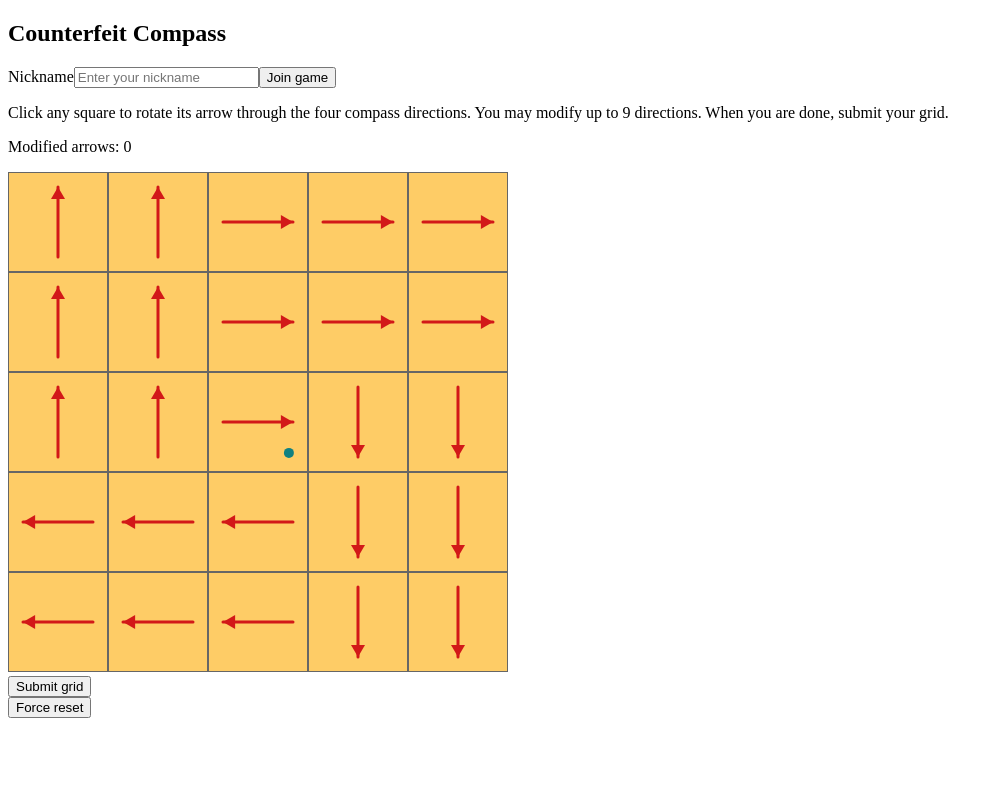
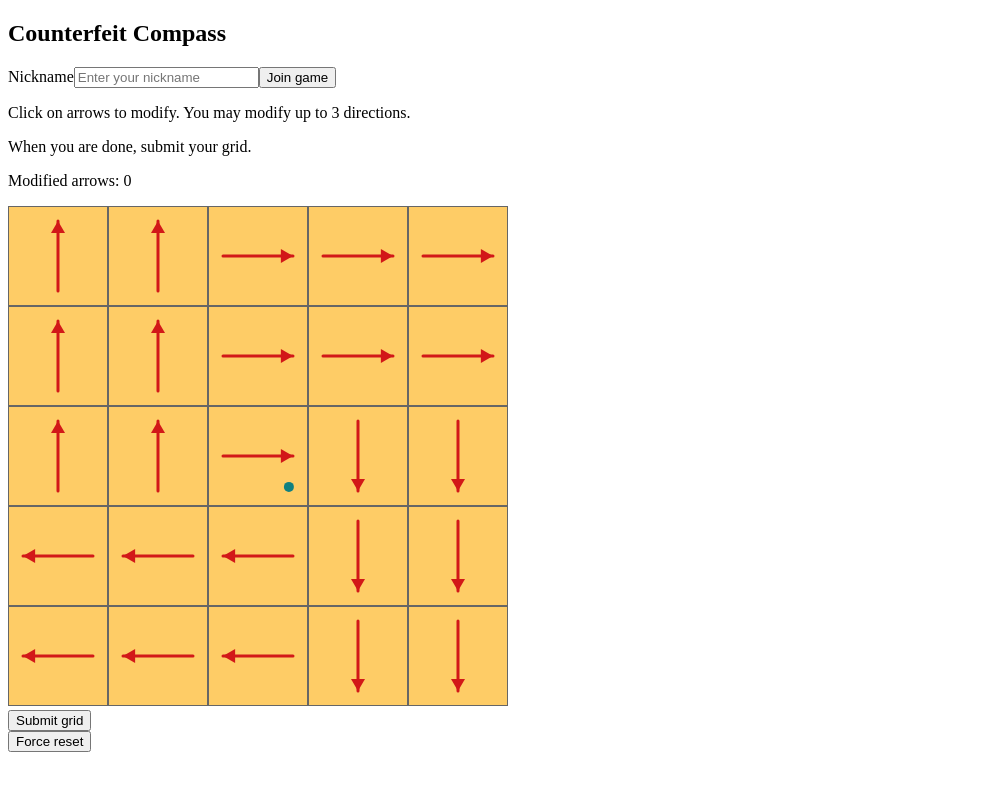
Before and after one commit to ajuggler/midnight-games, a React (Vite) app in the folder frontend/: page / in a window 1280 px wide. Shown: the top 790 px of the page, without its empty margins (0-1003 px from the left). Built offline with nearby package versions, Linux system fonts and the light colour scheme; no server answers; the HTML template or start-up script is replaced by a standard one.

Commit message:
Adjusted game parameters

```diff
--- a/frontend/src/App.tsx
+++ b/frontend/src/App.tsx
@@ -461,12 +461,12 @@ export default function App() {
       : null
   let markerCell: Cell | undefined;
   if (
-    isInProgress &&
+    (isInProgress || isFinished) &&
     playerSlot != null &&
     positions?.[playerSlot] != null
   ) {
     const currentPosition = positions[playerSlot];
-    markerCell = existsLastReading && opponentLastReading !== undefined
+    markerCell = isInProgress && existsLastReading && opponentLastReading !== undefined
       ? cellFromPosition(
           futurePosition(currentPosition, opponentLastReading)
         )
@@ -528,13 +528,16 @@ export default function App() {
         </div>
 
         <div className="setup-summary">
-          {showSetupSummary ? (
-            <p className="description">
-              Click any square to rotate its arrow through the four compass
-              directions. You may modify up to {MAX_MODIFIED_ARROWS} directions.
-              When you are done, submit your grid.
-            </p>
-          ) : null}
+	  {showSetupSummary && (
+	    <>
+	      <p className="description">
+		Click on arrows to modify. You may modify up to {MAX_MODIFIED_ARROWS} directions.
+	      </p>
+	      <p className="description">
+		When you are done, submit your grid.
+	      </p>
+	    </>
+	  )}
           {showSetupSummary ? (
             <p className="counter" aria-live="polite">
               Modified arrows: <span>{modifiedCount}</span>
@@ -582,7 +585,7 @@ export default function App() {
             markerCell={markerCell}
             opponentCell={opponentCell}
             phantomCell={phantomCell}
-            drawPhantomMarker={existsLastReading}
+            drawPhantomMarker={isInProgress && existsLastReading}
           />
           {isInProgress ? (
             <CompassReadingControl
--- a/frontend/src/compass.ts
+++ b/frontend/src/compass.ts
@@ -1,7 +1,7 @@
 export const GRID_SIZE = 5
 export const CANVAS_SIZE = 500
 export const CELL_SIZE = CANVAS_SIZE / GRID_SIZE
-export const MAX_MODIFIED_ARROWS = 9
+export const MAX_MODIFIED_ARROWS = 3
 export const READING_SQUARE_SCALE = 1.236
 export const READING_SQUARE_SIZE = CELL_SIZE * READING_SQUARE_SCALE
 export const CHARGE_SQUARE_SIZE = CELL_SIZE * 0.618
@@ -139,7 +139,7 @@ function mod(n: number, m: number): number {
 }
 
 function addVector(a: Position, b: Vector): Position {
-  return [mod(a[0] + b[0], 5), mod(a[1] + b[1], 5)]
+  return [mod(a[0] + b[0], GRID_SIZE), mod(a[1] + b[1], GRID_SIZE)]
 }
 
 const directionAsVector: Record<Direction, Vector> = {
```
Also changed, not shown: 1 other file (tests, documents, lock files or other folders).
